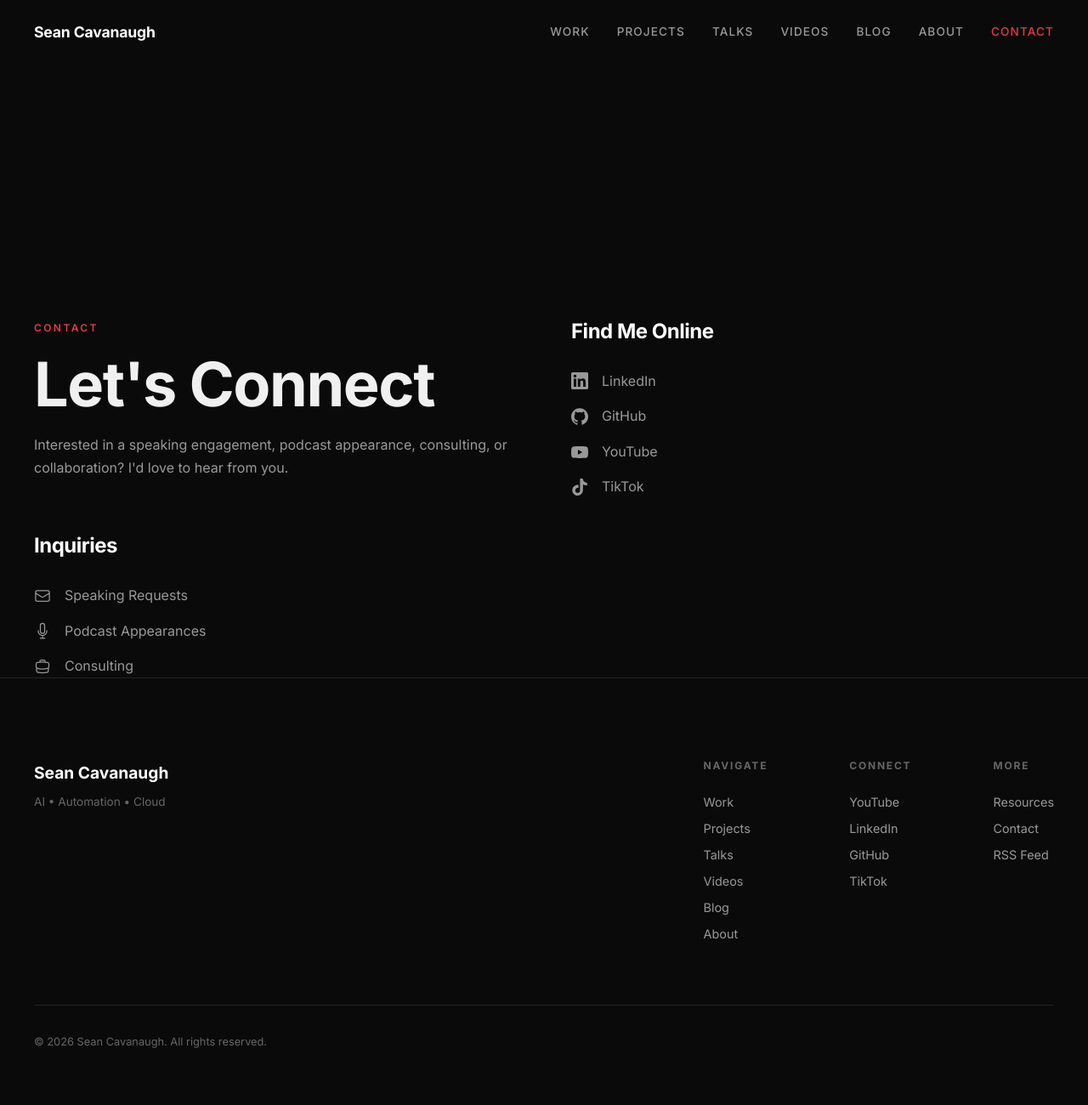
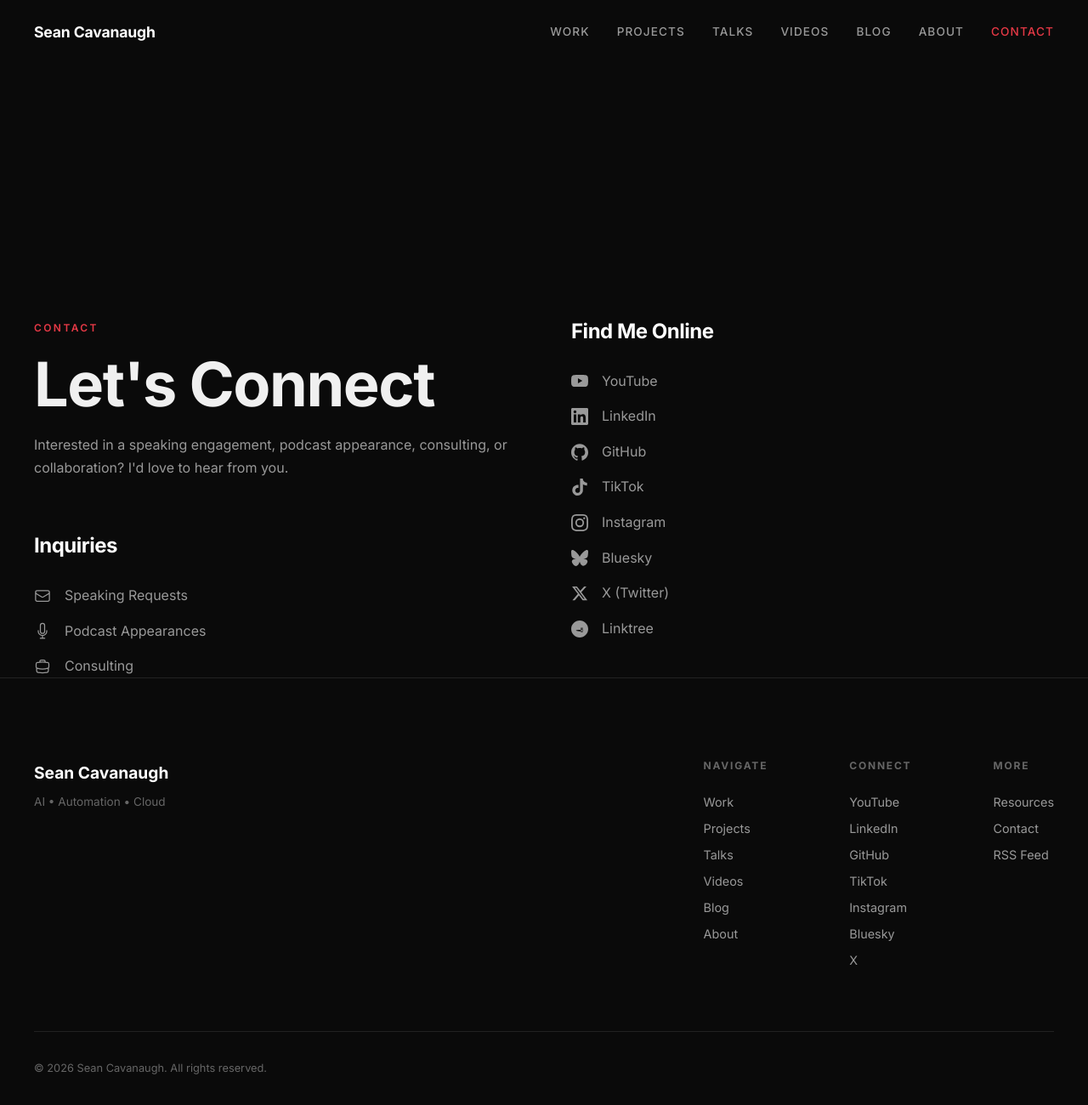
Before and after one commit to IPvSean/cavanaugh.pro, a Jekyll site: the page built from pages/contact.html, in a window 1280 px wide and 1300 px high. Shown: the whole window at 85% size. Built offline with Jekyll 4.4.1, drawn with Linux system fonts in a browser that asks for light colours.

Commit message:
Add all social media profiles — real @IPvSean links
Updated config with real URLs for YouTube, LinkedIn, GitHub, TikTok,
Instagram, Bluesky, X, and Linktree. Added Instagram, Bluesky, and X
to footer and contact page with proper SVG icons. About page now
shows all social links. All profiles use the @IPvSean handle.

Co-authored-by: Cursor <cursoragent@cursor.com>

```diff
--- a/_config.yml
+++ b/_config.yml
@@ -45,7 +45,11 @@ exclude:
   - README.md
 
 social:
-  youtube: "https://www.youtube.com/@yourchannelhere"
-  linkedin: "https://www.linkedin.com/in/yourprofile"
+  youtube: "https://www.youtube.com/@IPvSean"
+  linkedin: "https://www.linkedin.com/in/ipvsean"
   github: "https://github.com/IPvSean"
-  tiktok: "https://www.tiktok.com/@yourprofile"
+  tiktok: "https://www.tiktok.com/@ipvsean"
+  instagram: "https://www.instagram.com/ipvsean"
+  x: "https://x.com/ipvsean"
+  bluesky: "https://bsky.app/profile/ipvsean.bsky.social"
+  linktree: "https://linktr.ee/ipvsean"
--- a/_includes/footer.html
+++ b/_includes/footer.html
@@ -17,6 +17,9 @@
         <a href="{{ site.social.linkedin }}" target="_blank" rel="noopener">LinkedIn</a>
         <a href="{{ site.social.github }}" target="_blank" rel="noopener">GitHub</a>
         <a href="{{ site.social.tiktok }}" target="_blank" rel="noopener">TikTok</a>
+        <a href="{{ site.social.instagram }}" target="_blank" rel="noopener">Instagram</a>
+        <a href="{{ site.social.bluesky }}" target="_blank" rel="noopener">Bluesky</a>
+        <a href="{{ site.social.x }}" target="_blank" rel="noopener">X</a>
       </div>
       <div class="footer-col">
         <h4>More</h4>
--- a/pages/about.html
+++ b/pages/about.html
@@ -26,6 +26,10 @@ permalink: /about/
             <a href="{{ site.social.youtube }}" class="btn btn-outline" target="_blank" rel="noopener">YouTube</a>
             <a href="{{ site.social.linkedin }}" class="btn btn-outline" target="_blank" rel="noopener">LinkedIn</a>
             <a href="{{ site.social.github }}" class="btn btn-outline" target="_blank" rel="noopener">GitHub</a>
+            <a href="{{ site.social.tiktok }}" class="btn btn-outline" target="_blank" rel="noopener">TikTok</a>
+            <a href="{{ site.social.instagram }}" class="btn btn-outline" target="_blank" rel="noopener">Instagram</a>
+            <a href="{{ site.social.bluesky }}" class="btn btn-outline" target="_blank" rel="noopener">Bluesky</a>
+            <a href="{{ site.social.x }}" class="btn btn-outline" target="_blank" rel="noopener">X</a>
           </div>
         </div>
       </div>
--- a/pages/contact.html
+++ b/pages/contact.html
@@ -33,6 +33,10 @@ permalink: /contact/
         <div class="contact-info">
           <h3>Find Me Online</h3>
           <div class="contact-links">
+            <a href="{{ site.social.youtube }}" target="_blank" rel="noopener" class="contact-link">
+              <svg width="20" height="20" viewBox="0 0 24 24" fill="currentColor"><path d="M23.498 6.186a3.016 3.016 0 00-2.122-2.136C19.505 3.545 12 3.545 12 3.545s-7.505 0-9.377.505A3.017 3.017 0 00.502 6.186C0 8.07 0 12 0 12s0 3.93.502 5.814a3.016 3.016 0 002.122 2.136c1.871.505 9.376.505 9.376.505s7.505 0 9.377-.505a3.015 3.015 0 002.122-2.136C24 15.93 24 12 24 12s0-3.93-.502-5.814zM9.545 15.568V8.432L15.818 12l-6.273 3.568z"/></svg>
+              YouTube
+            </a>
             <a href="{{ site.social.linkedin }}" target="_blank" rel="noopener" class="contact-link">
               <svg width="20" height="20" viewBox="0 0 24 24" fill="currentColor"><path d="M20.447 20.452h-3.554v-5.569c0-1.328-.027-3.037-1.852-3.037-1.853 0-2.136 1.445-2.136 2.939v5.667H9.351V9h3.414v1.561h.046c.477-.9 1.637-1.85 3.37-1.85 3.601 0 4.267 2.37 4.267 5.455v6.286zM5.337 7.433a2.062 2.062 0 01-2.063-2.065 2.064 2.064 0 112.063 2.065zm1.782 13.019H3.555V9h3.564v11.452zM22.225 0H1.771C.792 0 0 .774 0 1.729v20.542C0 23.227.792 24 1.771 24h20.451C23.2 24 24 23.227 24 22.271V1.729C24 .774 23.2 0 22.222 0h.003z"/></svg>
               LinkedIn
@@ -41,13 +45,25 @@ permalink: /contact/
               <svg width="20" height="20" viewBox="0 0 24 24" fill="currentColor"><path d="M12 .297c-6.63 0-12 5.373-12 12 0 5.303 3.438 9.8 8.205 11.385.6.113.82-.258.82-.577 0-.285-.01-1.04-.015-2.04-3.338.724-4.042-1.61-4.042-1.61C4.422 18.07 3.633 17.7 3.633 17.7c-1.087-.744.084-.729.084-.729 1.205.084 1.838 1.236 1.838 1.236 1.07 1.835 2.809 1.305 3.495.998.108-.776.417-1.305.76-1.605-2.665-.3-5.466-1.332-5.466-5.93 0-1.31.465-2.38 1.235-3.22-.135-.303-.54-1.523.105-3.176 0 0 1.005-.322 3.3 1.23.96-.267 1.98-.399 3-.405 1.02.006 2.04.138 3 .405 2.28-1.552 3.285-1.23 3.285-1.23.645 1.653.24 2.873.12 3.176.765.84 1.23 1.91 1.23 3.22 0 4.61-2.805 5.625-5.475 5.92.42.36.81 1.096.81 2.22 0 1.606-.015 2.896-.015 3.286 0 .315.21.69.825.57C20.565 22.092 24 17.592 24 12.297c0-6.627-5.373-12-12-12"/></svg>
               GitHub
             </a>
-            <a href="{{ site.social.youtube }}" target="_blank" rel="noopener" class="contact-link">
-              <svg width="20" height="20" viewBox="0 0 24 24" fill="currentColor"><path d="M23.498 6.186a3.016 3.016 0 00-2.122-2.136C19.505 3.545 12 3.545 12 3.545s-7.505 0-9.377.505A3.017 3.017 0 00.502 6.186C0 8.07 0 12 0 12s0 3.93.502 5.814a3.016 3.016 0 002.122 2.136c1.871.505 9.376.505 9.376.505s7.505 0 9.377-.505a3.015 3.015 0 002.122-2.136C24 15.93 24 12 24 12s0-3.93-.502-5.814zM9.545 15.568V8.432L15.818 12l-6.273 3.568z"/></svg>
-              YouTube
-            </a>
             <a href="{{ site.social.tiktok }}" target="_blank" rel="noopener" class="contact-link">
               <svg width="20" height="20" viewBox="0 0 24 24" fill="currentColor"><path d="M12.525.02c1.31-.02 2.61-.01 3.91-.02.08 1.53.63 3.09 1.75 4.17 1.12 1.11 2.7 1.62 4.24 1.79v4.03c-1.44-.05-2.89-.35-4.2-.97-.57-.26-1.1-.59-1.62-.93-.01 2.92.01 5.84-.02 8.75-.08 1.4-.54 2.79-1.35 3.94-1.31 1.92-3.58 3.17-5.91 3.21-1.43.08-2.86-.31-4.08-1.03-2.02-1.19-3.44-3.37-3.65-5.71-.02-.5-.03-1-.01-1.49.18-1.9 1.12-3.72 2.58-4.96 1.66-1.44 3.98-2.13 6.15-1.72.02 1.48-.04 2.96-.04 4.44-.99-.32-2.15-.23-3.02.37-.63.41-1.11 1.04-1.36 1.75-.21.51-.15 1.07-.14 1.61.24 1.64 1.82 3.02 3.5 2.87 1.12-.01 2.19-.66 2.77-1.61.19-.33.4-.67.41-1.06.1-1.79.06-3.57.07-5.36.01-4.03-.01-8.05.02-12.07z"/></svg>
               TikTok
+            </a>
+            <a href="{{ site.social.instagram }}" target="_blank" rel="noopener" class="contact-link">
+              <svg width="20" height="20" viewBox="0 0 24 24" fill="currentColor"><path d="M12 2.163c3.204 0 3.584.012 4.85.07 3.252.148 4.771 1.691 4.919 4.919.058 1.265.069 1.645.069 4.849 0 3.205-.012 3.584-.069 4.849-.149 3.225-1.664 4.771-4.919 4.919-1.266.058-1.644.07-4.85.07-3.204 0-3.584-.012-4.849-.07-3.26-.149-4.771-1.699-4.919-4.92-.058-1.265-.07-1.644-.07-4.849 0-3.204.013-3.583.07-4.849.149-3.227 1.664-4.771 4.919-4.919 1.266-.057 1.645-.069 4.849-.069zM12 0C8.741 0 8.333.014 7.053.072 2.695.272.273 2.69.073 7.052.014 8.333 0 8.741 0 12c0 3.259.014 3.668.072 4.948.2 4.358 2.618 6.78 6.98 6.98C8.333 23.986 8.741 24 12 24c3.259 0 3.668-.014 4.948-.072 4.354-.2 6.782-2.618 6.979-6.98.059-1.28.073-1.689.073-4.948 0-3.259-.014-3.667-.072-4.947-.196-4.354-2.617-6.78-6.979-6.98C15.668.014 15.259 0 12 0zm0 5.838a6.162 6.162 0 100 12.324 6.162 6.162 0 000-12.324zM12 16a4 4 0 110-8 4 4 0 010 8zm6.406-11.845a1.44 1.44 0 100 2.881 1.44 1.44 0 000-2.881z"/></svg>
+              Instagram
+            </a>
+            <a href="{{ site.social.bluesky }}" target="_blank" rel="noopener" class="contact-link">
+              <svg width="20" height="20" viewBox="0 0 24 24" fill="currentColor"><path d="M12 10.8c-1.087-2.114-4.046-6.053-6.798-7.995C2.566.944 1.561 1.266.902 1.565.139 1.908 0 3.08 0 3.768c0 .69.378 5.65.624 6.479.785 2.627 3.6 3.476 6.178 3.126-4.56.654-8.393 2.654-3.882 8.28C7.97 27.663 11.257 20.27 12 17.77c.743 2.5 3.13 9.195 9.08 3.883 4.511-5.626.678-7.626-3.882-8.28 2.578.35 5.393-.499 6.178-3.126C23.622 9.418 24 4.458 24 3.768c0-.688-.139-1.86-.902-2.203-.659-.299-1.664-.621-4.3 1.24C16.046 4.747 13.087 8.686 12 10.8z"/></svg>
+              Bluesky
+            </a>
+            <a href="{{ site.social.x }}" target="_blank" rel="noopener" class="contact-link">
+              <svg width="20" height="20" viewBox="0 0 24 24" fill="currentColor"><path d="M18.244 2.25h3.308l-7.227 8.26 8.502 11.24H16.17l-5.214-6.817L4.99 21.75H1.68l7.73-8.835L1.254 2.25H8.08l4.713 6.231zm-1.161 17.52h1.833L7.084 4.126H5.117z"/></svg>
+              X (Twitter)
+            </a>
+            <a href="{{ site.social.linktree }}" target="_blank" rel="noopener" class="contact-link">
+              <svg width="20" height="20" viewBox="0 0 24 24" fill="currentColor"><path d="M7.953 15.066l-.038.712c-.002.052.005.104.009.155h.008L7.942 16h.073l.009-.068h.005c.004-.05.01-.103.009-.155l-.037-.712h-.049zm7.399 0l-.038.712c-.001.052.005.104.009.155h.008L15.34 16h.073l.009-.068h.005c.005-.05.011-.103.009-.155l-.036-.712h-.049zm-6.403-2.18v.706c0 .053.005.104.01.155h.007L9 13.815h.065l.009-.068h.006c.005-.05.01-.103.01-.155v-.706h-.141zm5.404 0v.706c0 .053.006.104.01.155h.008l.033.068h.065l.009-.068h.006c.005-.05.01-.103.01-.155v-.706h-.141zM12 0C5.372 0 0 5.372 0 12s5.372 12 12 12 12-5.372 12-12S18.628 0 12 0zm4.243 16.622l-.72-.108c-.203-.03-.347-.203-.347-.409v-1.495l-.106.039-.095-.039v1.495c0 .206-.145.379-.348.409l-.72.108-.253-.034v-6.262l1.024-.252v2.406l.246.106.246-.106V9.974l1.025.252v6.262l-.252.034zm-4.243-1.46c-2.94 0-5.327-.428-5.327-.956 0-.528 2.386-.957 5.327-.957 2.94 0 5.327.429 5.327.957 0 .528-2.386.956-5.327.956z"/></svg>
+              Linktree
             </a>
           </div>
         </div>
```
